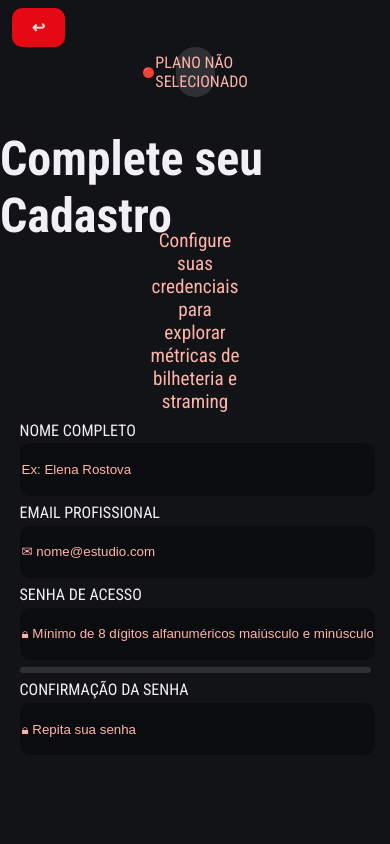
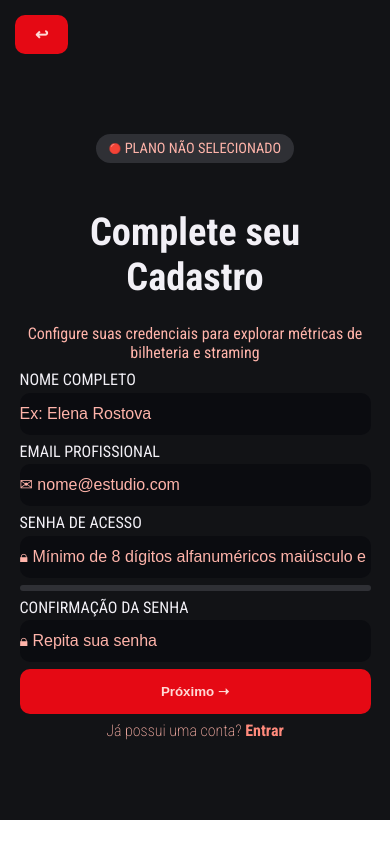
Before and after one commit to T7ST/Signal, a plain HTML site: page Telas/cadastro.html in a window 390 px wide. Shown: the top 844 px of the page. Drawn offline with Linux system fonts and the light colour scheme.

Commit message:
Adição de responsividade na tela de cadastro

```diff
--- a/css/cadastro.css
+++ b/css/cadastro.css
@@ -23,7 +23,7 @@ body {
   display: flex;
   background-color: #121316;
 }
-.voltar a{
+.voltar a {
   margin-top: 2%;
   margin-left: 3%;
   background-color: #E50914;
@@ -33,10 +33,9 @@ body {
   font-weight: bolder;
   border-radius: 10px;
 }
-.voltar a:hover{
+.voltar a:hover {
   background-color: #91091b;
   color: #f8c4be;
-
 }
 
 .corpo1 {
@@ -81,7 +80,7 @@ body {
   width: 90%;
   height: 50%;
 }
-  .campos input{
+.campos input {
   width: 100%;
   height: 10%;
   margin-bottom: 2%;
@@ -91,7 +90,7 @@ body {
   background-color: #0B0C10;
   border: none;
 }
-  .campos ::placeholder{
+.campos ::placeholder {
   display: flex;
   color: #FFB4AA;
 }
@@ -140,3 +139,65 @@ body {
   color: #FF8A7C;
   font-weight: bold;
 }
+
+
+@media (max-width: 1024px) {
+  .corpo1 {
+    height: auto;
+    padding: 40px 0;
+  }
+  .plano {
+    width: 25%;
+    height: auto;
+    padding: 8px 16px;
+  }
+  .sub {
+    width: 60%;
+  }
+  .campos {
+    width: 90%;
+    height: auto;
+  }
+  .campos input {
+    height: auto;
+    padding: 12px 0;
+  }
+}
+
+
+@media (max-width: 600px) {
+  .corpo1 {
+    padding: 80px 0;
+  }
+  .voltar a {
+    margin-top: 15px;
+    margin-left: 15px;
+  }
+  .plano {
+    width: auto;
+    max-width: 90%;
+    padding: 6px 14px;
+    font-size: 0.9em;
+    white-space: nowrap;
+  }
+  .titulo {
+    height: auto;
+    font-size: 1.2em;
+    text-align: center;
+    width: 90%;
+    margin-top: 20px;
+  }
+  .sub {
+    width: 90%;
+    font-size: 1em;
+  }
+  .campos {
+    width: 90%;
+  }
+  .campos input {
+    font-size: 16px;
+  }
+  .botao {
+    width: 90%;
+  }
+}
```
Lines whose indentation alone changed are shown as unchanged.
